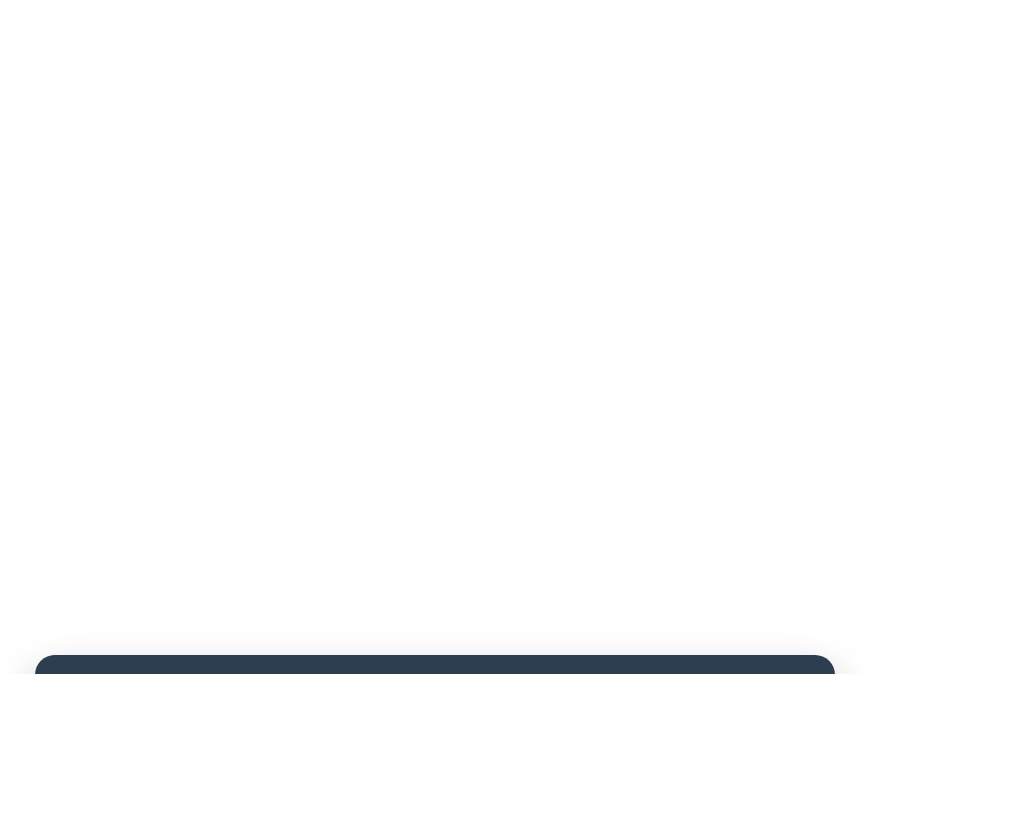
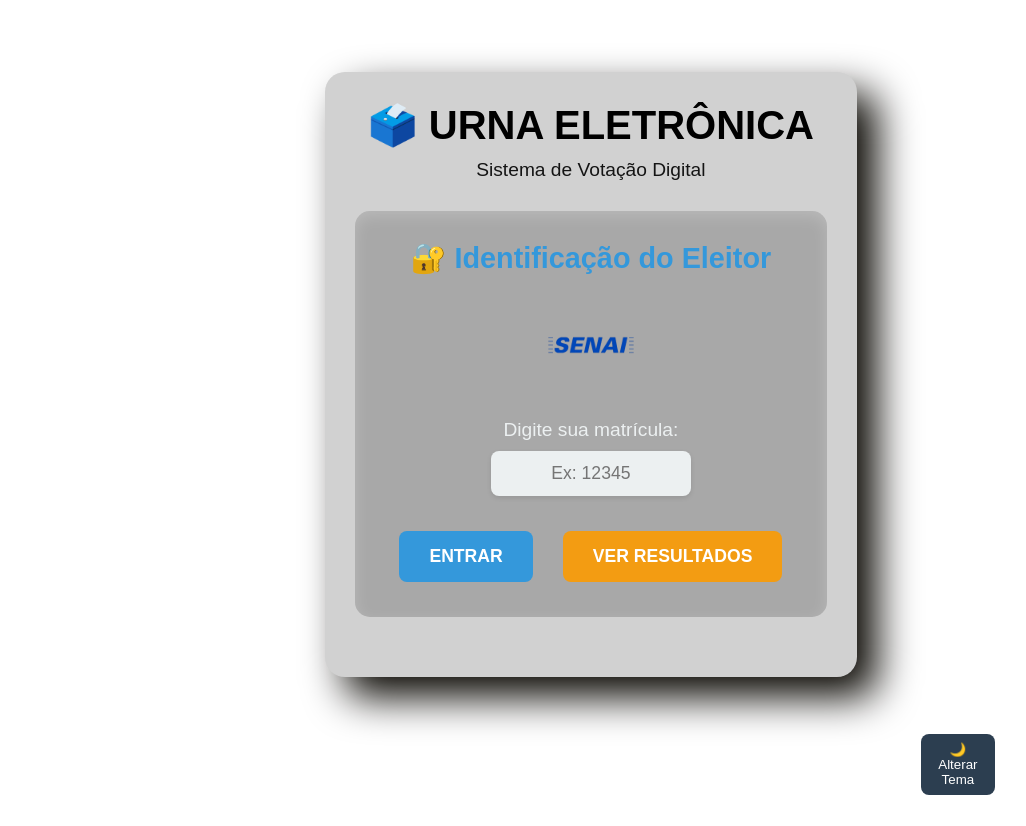
Before and after one commit to Svvalle/UrnaEletronica, a Next.js app: page / in a window 1280 px wide. Shown: the part 126-952 px from the top of the page, without its empty margins (205-1231 px from the left). Before the commit the page ends 800 px from the top, so only its background shows below. Built offline with nearby package versions, Linux system fonts and the light colour scheme.

Commit message:
fix-urna-eletronica

```diff
--- a/src/app/globals.css
+++ b/src/app/globals.css
@@ -1,5 +1,5 @@
 :root {
-  --background: #ffffff;
+  --background: #131933;
   --foreground: #171717;
 }
 
@@ -8,6 +8,12 @@
     --background: #0a0a0a;
     --foreground: #ededed;
   }
+}
+
+* {
+  box-sizing: border-box;
+  padding: 0;
+  margin: 0;
 }
 
 html,
@@ -24,12 +30,6 @@ body {
   -moz-osx-font-smoothing: grayscale;
 }
 
-* {
-  box-sizing: border-box;
-  padding: 0;
-  margin: 0;
-}
-
 a {
   color: inherit;
   text-decoration: none;
--- a/src/app/page.js
+++ b/src/app/page.js
@@ -1,11 +1,42 @@
+"use client"; // Necessário para usar hooks no Next.js 13+
+
+import { useEffect, useState } from "react";
 import Image from "next/image";
 import styles from "./page.module.css";
 import UrnaEletronica from "./urna";
+//import styles from "../app/urna.css"
 
 export default function Home() {
+  const [isDarkTheme, setIsDarkTheme] = useState(false);
+
+  useEffect(() => {
+    // Verifica se há uma preferência salva no localStorage
+    const savedTheme = localStorage.getItem('darkTheme');
+    if (savedTheme === 'true') {
+      setIsDarkTheme(true);
+      document.body.classList.add('dark-theme');
+    }
+  }, []);
+
+  const toggleTheme = () => {
+    const newTheme = !isDarkTheme;
+    setIsDarkTheme(newTheme);
+
+    if (newTheme) {
+      document.body.classList.add('dark-theme');
+      localStorage.setItem('darkTheme', 'true');
+    } else {
+      document.body.classList.remove('dark-theme');
+      localStorage.setItem('darkTheme', 'false');
+    }
+  };
+
   return (
     <div className={styles.page}>
       <UrnaEletronica/>
+      <button id="themeToggle" onClick={toggleTheme}>
+        {isDarkTheme ? "☀️ Alterar Tema" : "🌙 Alterar Tema"}
+      </button>
     </div>
   );
 }
--- a/src/app/page.module.css
+++ b/src/app/page.module.css
@@ -6,7 +6,7 @@
   --button-primary-hover: #383838;
   --button-secondary-hover: #f2f2f2;
 
-  display: grid;
+  display: flex;
   grid-template-rows: 20px 1fr 20px;
   align-items: center;
   justify-items: center;
@@ -46,6 +46,7 @@
 
 .main li:not(:last-of-type) {
   margin-bottom: 8px;
+
 }
 
 .main code {
--- a/src/app/urna.css
+++ b/src/app/urna.css
@@ -1,22 +1,75 @@
 /* Estilos para a Urna Eletrônica */
 
 .urna-container {
-    background: #2c3e50;
+  background: rgb(209, 209, 209);
   border-radius: 20px;
   padding: 30px;
-    box-shadow: 0 20px 40px rgba(0, 0, 0, 0.3);
+  box-shadow: 20px 20px 40px rgb(8, 6, 0);
   max-width: 800px;
   width: 100%;
   margin: 20px auto;
-    margin-top: 2000px;
+  /*margin-top: 2000px;*/
   font-family: Arial, sans-serif;
+  margin-left: 450px;
+}
+
+body.dark-theme .urna-container {
+  background: #2c3e50; /* Fundo mais escuro */
+  color: #e0e0e0; /* Texto mais claro */
+  box-shadow: 20px 20px 40px rgb(0, 17, 255); /* Sombra mais sutil */
+}
+
+.logo-senai{
+  width: 100px;
+  height: 100px;
+}
+
+#themeToggle{
+  background: #2c3e50;
+  border: none;
+  color: white;
+  padding: 0.5rem 1rem;
+  border-radius: 8px;
+  cursor: pointer;
+  transition: 0.3s;
+  margin-top: 780px;
+}
+
+#themeToggle:hover {
+  background: #34495e;
+}
+
+body {
+  background-color: #ffffff;
+  color: #000000;
+  transition: background-color 0.3s ease, color 0.3s ease;
+}
+
+body.dark-theme {
+  background-color: #1a1e29;
+  color: #ffffff;
+}
+
+body.dark-theme #themeToggle {
+  background: #3498db;
+}
+
+body.dark-theme #themeToggle:hover {
+  background: #2980b9;
 }
 
 .urna-header {
   text-align: center;
+  color: rgb(0, 0, 0);
+  margin-bottom: 30px;
+}
+
+body.dark-theme .urna-header {
+  text-align: center;
   color: white;
   margin-bottom: 30px;
 }
+
 
 .urna-header h1 {
   margin: 0;
@@ -30,7 +83,17 @@
   }
 
   .screen {
-    background: #34495e;
+    background: #a8a8a8;
+    border-radius: 15px;
+    padding: 30px;
+    margin-bottom: 30px;
+    min-height: 400px;
+    box-shadow: inset 0 5px 15px rgba(255, 255, 255, 0.2);
+    color: white;
+  }
+
+  body.dark-theme .screen {
+    background: #0d2838;
     border-radius: 15px;
     padding: 30px;
     margin-bottom: 30px;
--- a/src/app/urna.js
+++ b/src/app/urna.js
@@ -307,6 +307,7 @@ const UrnaEletronica = () => {
         {telaAtual === 'login' && (
           <div className="login-screen">
             <h2>🔐 Identificação do Eleitor</h2>
+            <img className='logo-senai' src='images/logo_senai-removebg-preview.png'></img>
             <div className="input-group">
               <label>Digite sua matrícula:</label>
               <input
```
Also changed, not shown: src/app/script.js (added, +11 -0 lines), public/images/logo_senai-removebg-preview.png (added). Lines whose indentation alone changed are shown as unchanged.
